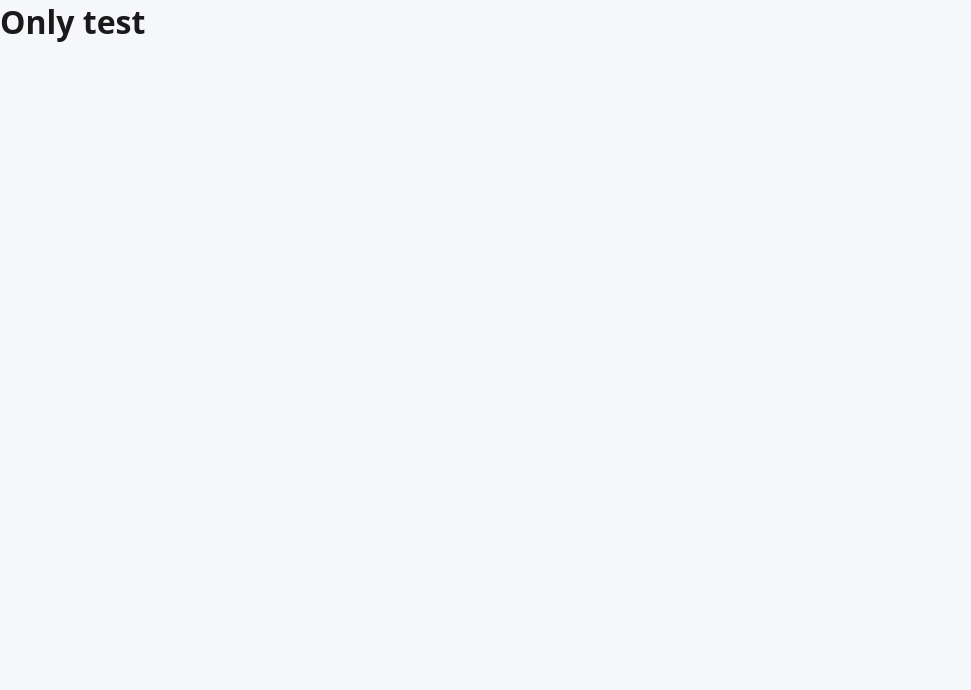
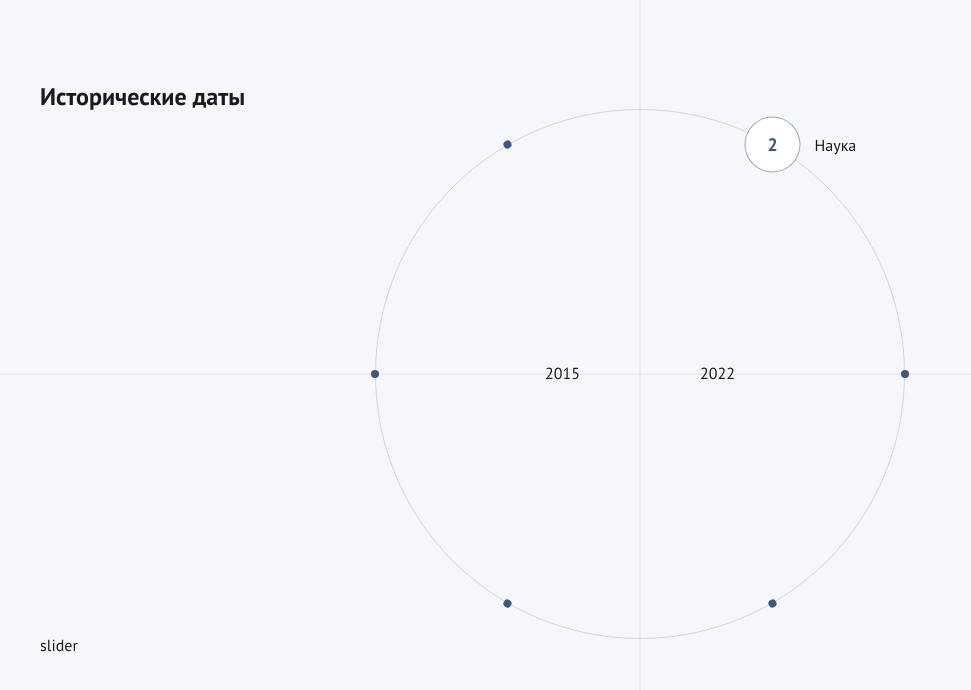
Before and after one commit to zaymovskey/historical-dates-widget, a React app: page / in a window 1280 px wide. Shown: the top 690 px of the page, without its empty margins (0-971 px from the left). Built offline with nearby package versions, Linux system fonts and the light colour scheme.

Commit message:
🚀 feat(historical-dates): Базовая вертска + круговая раскладка точек с активным бейджем

```diff
--- a/public/index.html
+++ b/public/index.html
@@ -3,6 +3,10 @@
   <head>
     <meta charset="UTF-8" />
     <meta name="viewport" content="width=device-width,initial-scale=1" />
+    <link
+      href="https://fonts.googleapis.com/css2?family=PT+Sans:wght@400;700&display=swap"
+      rel="stylesheet"
+    />
     <title>Only test</title>
   </head>
   <body>
--- a/src/app/App.tsx
+++ b/src/app/App.tsx
@@ -1,7 +1,9 @@
+import { HistoricalDates } from "@/widgets/historical-dates/HistoricalDates";
+
 export function App() {
   return (
     <div>
-      <h1>Only test</h1>
+      <HistoricalDates />
     </div>
   );
 }
--- a/src/app/global.scss
+++ b/src/app/global.scss
@@ -2,10 +2,18 @@
 
 body {
   font-family:
+    "PT Sans",
     system-ui,
     -apple-system,
-    BlinkMacSystemFont,
     sans-serif;
   background: #f6f7fb;
+  font-size: 16px;
+  line-height: 1.4;
   color: #1a1a1a;
 }
+
+:root {
+  --color-text: #42567a;
+  --color-accent-blue: #5d5fef;
+  --color-accent-pink: #ef5da8;
+}
--- /dev/null
+++ b/src/shared/types/styles.d.ts
@@ -0,0 +1,4 @@
+declare module "*.module.scss" {
+  const classes: Record<string, string>;
+  export default classes;
+}
--- /dev/null
+++ b/src/widgets/historical-dates/HistoricalDates.module.scss
@@ -0,0 +1,141 @@
+.root {
+  position: relative;
+  max-width: 1440px;
+  margin: 0 auto;
+  padding: 80px 40px;
+}
+
+.axes {
+  position: absolute;
+  inset: 0;
+  pointer-events: none;
+  z-index: 0;
+
+  &::before {
+    content: "";
+    position: absolute;
+    inset-block: 0;
+    inset-inline-start: 50%;
+    width: 1px;
+    background: rgba(66, 86, 122, 0.12);
+    transform: translateX(-0.5px);
+  }
+}
+
+.header,
+.stage,
+.events {
+  position: relative;
+  z-index: 1;
+}
+
+.stage {
+  position: relative;
+  height: 520px;
+
+  &::after {
+    content: "";
+    position: absolute;
+    left: -40px;
+    right: -40px;
+    top: 50%;
+    height: 1px;
+    background: rgba(66, 86, 122, 0.12);
+    transform: translateY(-0.5px);
+    pointer-events: none;
+    z-index: 0;
+  }
+}
+
+.years {
+  position: absolute;
+  inset: 0;
+  display: flex;
+  justify-content: center;
+  align-items: center;
+  gap: 120px;
+  z-index: 2;
+}
+
+.circleWrapper {
+  position: absolute;
+  inset: 0;
+  display: flex;
+  justify-content: center;
+  align-items: center;
+  z-index: 1;
+}
+
+.circle {
+  position: relative;
+  width: 530px;
+  height: 530px;
+  border-radius: 50%;
+  border: 1px solid rgba(66, 86, 122, 0.2);
+
+  --radius: 265px;
+  --dotSize: 56px;
+  --labelGap: 14px;
+}
+
+.anchor {
+  position: absolute;
+  top: 50%;
+  left: 50%;
+  width: 0;
+  height: 0;
+
+  transform: translate(-50%, -50%) rotate(var(--angle))
+    translateY(calc(-1 * var(--radius)));
+}
+
+.dot {
+  width: 8px;
+  height: 8px;
+  border-radius: 50%;
+  background: #42567a;
+  transform: translate(-50%, -50%);
+}
+
+.activeDot {
+  position: absolute;
+  left: 0;
+  top: 0;
+
+  width: var(--dotSize);
+  height: var(--dotSize);
+  border-radius: 50%;
+  background: #fff;
+  border: 1px solid rgba(66, 86, 122, 0.5);
+
+  display: grid;
+  place-items: center;
+
+  transform: translate(-50%, -50%) rotate(calc(-1 * var(--angle)));
+}
+
+.activeIndex {
+  font-size: 18px;
+  font-weight: 600;
+  color: #42567a;
+}
+
+.labelUnrotate {
+  position: absolute;
+  left: 0;
+  top: 0;
+  transform: rotate(calc(-1 * var(--angle)));
+}
+
+.labelOffset {
+  transform: translateX(calc(var(--dotSize) / 2 + var(--labelGap)));
+}
+
+.activeLabel {
+  position: absolute;
+  top: 0;
+  left: 0;
+  white-space: nowrap;
+  line-height: 1;
+  transform: translateY(-50%);
+}
--- /dev/null
+++ b/src/widgets/historical-dates/HistoricalDates.tsx
@@ -0,0 +1,68 @@
+import styles from "./HistoricalDates.module.scss";
+
+const POINTS = 6;
+const STEP_DEG = 360 / POINTS;
+
+const ACTIVE_INDEX = 1;
+const ACTIVE_ANGLE_DEG = 30;
+
+type CssVars = React.CSSProperties & {
+  ["--angle"]?: string;
+};
+
+const points = Array.from({ length: POINTS });
+
+export function HistoricalDates() {
+  const offsetDeg = ACTIVE_ANGLE_DEG - STEP_DEG * ACTIVE_INDEX;
+
+  return (
+    <section className={styles.root}>
+      <div className={styles.axes} aria-hidden="true" />
+
+      <header className={styles.header}>
+        <div className={styles.accent} />
+        <h2 className={styles.title}>Исторические даты</h2>
+      </header>
+
+      <div className={styles.stage}>
+        <div className={styles.years}>
+          <span className={styles.yearFrom}>2015</span>
+          <span className={styles.yearTo}>2022</span>
+        </div>
+
+        <div className={styles.circleWrapper}>
+          <div className={styles.circle}>
+            {points.map((_, i) => {
+              const angle = `${offsetDeg + STEP_DEG * i}deg`;
+              const isActive = i === ACTIVE_INDEX;
+
+              const style: CssVars = { ["--angle"]: angle };
+
+              return (
+                <div key={i} className={styles.anchor} style={style}>
+                  {isActive ? (
+                    <>
+                      <div className={styles.activeDot}>
+                        <span className={styles.activeIndex}>{i + 1}</span>
+                      </div>
+
+                      <div className={styles.labelUnrotate}>
+                        <div className={styles.labelOffset}>
+                          <span className={styles.activeLabel}>Наука</span>
+                        </div>
+                      </div>
+                    </>
+                  ) : (
+                    <div className={styles.dot} />
+                  )}
+                </div>
+              );
+            })}
+          </div>
+        </div>
+      </div>
+
+      <div className={styles.events}>slider</div>
+    </section>
+  );
+}
--- a/tsconfig.json
+++ b/tsconfig.json
@@ -6,7 +6,11 @@
     "moduleResolution": "Bundler",
     "jsx": "react-jsx",
     "strict": true,
-    "skipLibCheck": true
+    "skipLibCheck": true,
+    "baseUrl": ".",
+    "paths": {
+      "@/*": ["src/*"]
+    }
   },
   "include": ["src"]
 }
--- a/webpack.config.js
+++ b/webpack.config.js
@@ -8,34 +8,55 @@ module.exports = {
     path: path.resolve(__dirname, "dist"),
     filename: "bundle.js",
     clean: true,
-    publicPath: "/",
+    publicPath: "/"
   },
   devtool: "eval-source-map",
   resolve: {
     extensions: [".ts", ".tsx", ".js"],
+    alias: {
+      "@": path.resolve(__dirname, "src")
+    }
   },
   module: {
     rules: [
       {
         test: /\.[jt]sx?$/,
         loader: "ts-loader",
-        exclude: /node_modules/,
+        exclude: /node_modules/
       },
       {
-        test: /\.s?css$/,
-        use: ["style-loader", "css-loader", "sass-loader"],
+        test: /\.module\.s[ac]ss$/i,
+        use: [
+          "style-loader",
+          {
+            loader: "css-loader",
+            options: {
+              esModule: true,
+              modules: {
+                namedExport: false,
+                localIdentName: "[name]__[local]__[hash:base64:5]"
+              }
+            }
+          },
+          "sass-loader"
+        ]
       },
-    ],
+      {
+        test: /\.s[ac]ss$/i,
+        exclude: /\.module\.s[ac]ss$/i,
+        use: ["style-loader", "css-loader", "sass-loader"]
+      }
+    ]
   },
   plugins: [
     new HtmlWebpackPlugin({
-      template: path.resolve(__dirname, "public", "index.html"),
-    }),
+      template: path.resolve(__dirname, "public", "index.html")
+    })
   ],
   devServer: {
     port: 3000,
     hot: true,
     historyApiFallback: true,
-    open: true,
-  },
+    open: true
+  }
 };
```
Also changed, not shown: src/widgets/historical-dates/data.ts (added, +21 -0 lines).
